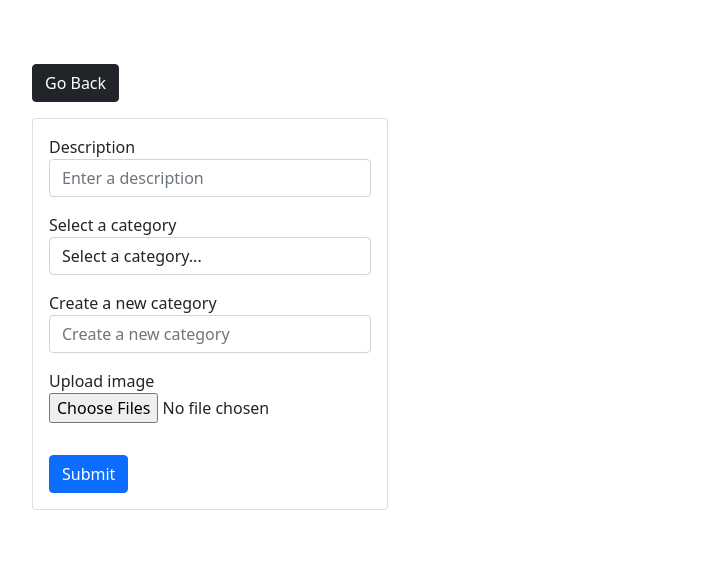
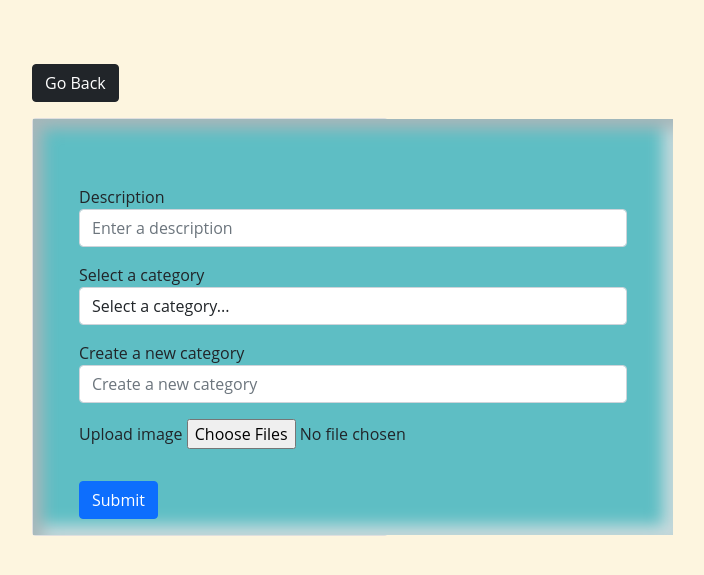
Before and after one commit to Paullete/click-save, a Django app: page /add/ in a window 1280 px wide. Shown: the top 575 px of the page, without its empty margins (430-1134 px from the left). Run offline with Django 4.2, Linux system fonts and the light colour scheme; data that the repository does not hold is empty.

```diff
--- a/photoshare/photos/templates/photos/add.html
+++ b/photoshare/photos/templates/photos/add.html
@@ -10,6 +10,21 @@
     <!-- CSS only -->
     <link href="https://cdn.jsdelivr.net/npm/bootstrap@5.0.0-beta1/dist/css/bootstrap.min.css" rel="stylesheet"
         integrity="sha384-giJF6kkoqNQ00vy+HMDP7azOuL0xtbfIcaT9wjKHr8RbDVddVHyTfAAsrekwKmP1" crossorigin="anonymous">
+        <style>
+            body{
+                font-family: "Open Sans", Helvetica, Arial, sans-serif;
+                background: #FDF5DF;
+            }
+            form {
+                position: relative;
+                width: 640px;
+                height: 100%;
+                transition: transform 1.2s ease-in-out;
+                padding: 50px 30px 0;
+                background: #5EBEC4;
+                box-shadow: inset 9.91px 9.91px 15px #A7B7BA, inset -9.91px -9.91px 15px #C9DBDE;
+              }
+        </style>
 
 </head>
 
--- a/photoshare/photos/templates/photos/photo.html
+++ b/photoshare/photos/templates/photos/photo.html
@@ -10,7 +10,13 @@
     <link rel="stylesheet" href="">
     <!-- CSS only -->
 <link href="https://cdn.jsdelivr.net/npm/bootstrap@5.2.0-beta1/dist/css/bootstrap.min.css" rel="stylesheet" integrity="sha384-0evHe/X+R7YkIZDRvuzKMRqM+OrBnVFBL6DOitfPri4tjfHxaWutUpFmBp4vmVor" crossorigin="anonymous">
+<style>
 
+    body{
+        font-family: "Open Sans", Helvetica, Arial, sans-serif;
+        background: #FDF5DF;
+    }
+</style>
 </head>
 
 <body class="m-5">
```
Also changed, not shown: photoshare/photos/templates/photos/gallery.html (+8 -0 lines), photoshare/static/images/IMG_20220301_094438_891.jpg (added), photoshare/static/images/IMG_20220525_065959.jpg (added), photoshare/static/images/SquarePic_20201019_20314023.jpg (added).
